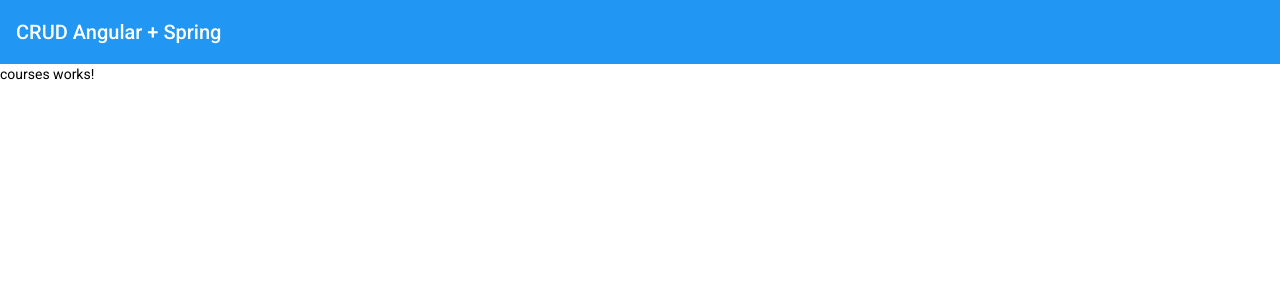
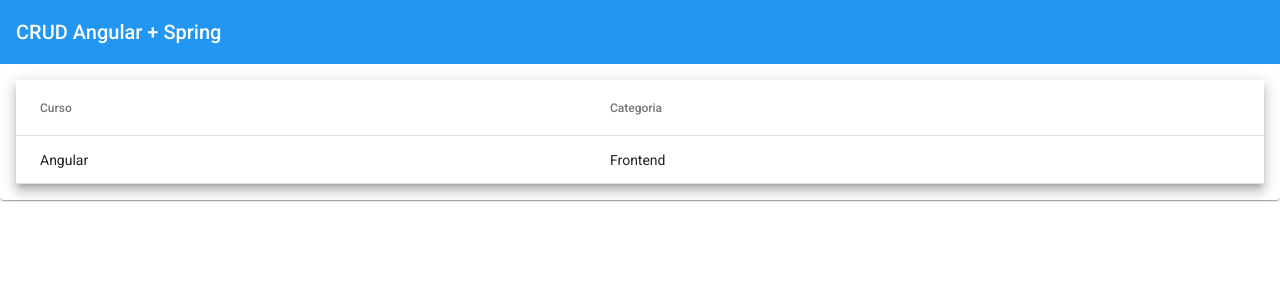
Before and after one commit to alvaroaxsmith/crud-angular-spring, an Angular app: page /courses in a window 1280 px wide. Shown: the top 300 px of the page. Built offline with nearby package versions, Linux system fonts and the light colour scheme.

Commit message:
adicionando listas

```diff
--- a/src/app/courses/courses/courses.component.html
+++ b/src/app/courses/courses/courses.component.html
@@ -1 +1,18 @@
-<p>courses works!</p>
+<mat-card>
+<table mat-table [dataSource]="courses" class="mat-elevation-z8">
+    <!-- Name Column -->
+    <ng-container matColumnDef="name">
+      <th mat-header-cell *matHeaderCellDef> Curso </th>
+      <td mat-cell *matCellDef="let course"> {{ course.name }} </td>
+    </ng-container>
+
+    <!-- Category Column -->
+    <ng-container matColumnDef="category">
+        <th mat-header-cell *matHeaderCellDef> Categoria </th>
+        <td mat-cell *matCellDef="let course"> {{ course.category }} </td>
+    </ng-container>
+
+    <tr mat-header-row *matHeaderRowDef="displayedColumns"></tr>
+    <tr mat-row *matRowDef="let row; columns: displayedColumns;"></tr>
+  </table>
+</mat-card>
--- a/src/app/courses/courses/courses.component.scss
+++ b/src/app/courses/courses/courses.component.scss
@@ -0,0 +1,3 @@
+table {
+    width: 100%;
+  }
--- a/src/app/courses/courses/courses.component.ts
+++ b/src/app/courses/courses/courses.component.ts
@@ -1,4 +1,5 @@
 import { Component, OnInit } from '@angular/core';
+import { Course } from '../model/course';
 
 @Component({
   selector: 'app-courses',
@@ -7,7 +8,12 @@
 })
 export class CoursesComponent implements OnInit {
 
-  constructor() { }
+  courses: Course[] = [
+    { _id: "1", name: 'Angular', category: 'Frontend' }
+  ];
+  displayedColumns = ['name','category'];
+
+  constructor() {}
 
   ngOnInit(): void {
   }
--- /dev/null
+++ b/src/app/courses/model/course.ts
@@ -0,0 +1,5 @@
+export interface Course {
+    _id: string;
+    name: string;
+    category: string;
+}
```
Also changed, not shown: src/app/courses/courses.module.ts (+6 -2 lines).
